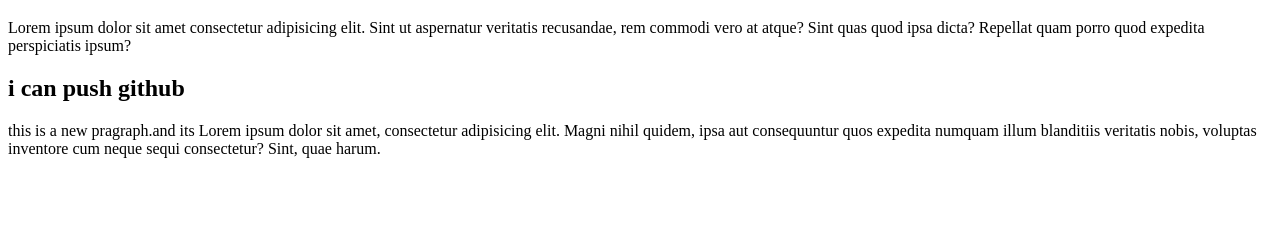
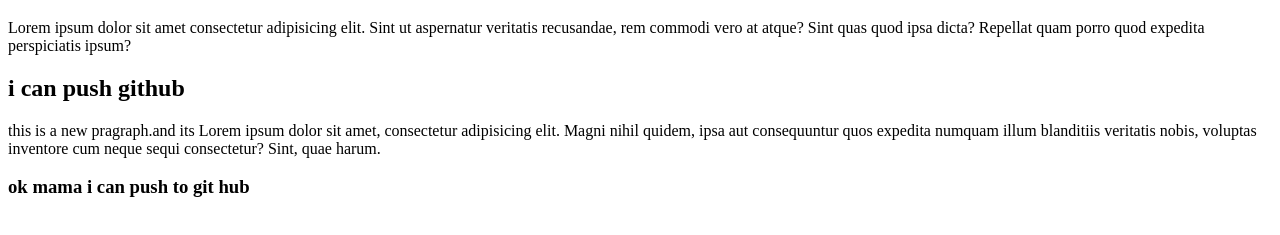
Before and after one commit to jahanur96/git-basic, a plain HTML site: page index.html in a window 1280 px wide. Shown: the part 61-296 px from the top of the page. Drawn offline with Linux system fonts and the light colour scheme.

Commit message:
learn github comment

```diff
--- a/index.html
+++ b/index.html
@@ -10,5 +10,6 @@
     <p>Lorem ipsum dolor sit amet consectetur adipisicing elit. Sint ut aspernatur veritatis recusandae, rem commodi vero at atque? Sint quas quod ipsa dicta? Repellat quam porro quod expedita perspiciatis ipsum?</p>
     <h2>i can push github</h2>
     <P>this is a new pragraph.and its Lorem ipsum dolor sit amet, consectetur adipisicing elit. Magni nihil quidem, ipsa aut consequuntur quos expedita numquam illum blanditiis veritatis nobis, voluptas inventore cum neque sequi consectetur? Sint, quae harum.</P>
+    <h3>ok mama i can push to git hub</h3>
 </body>
 </html>
```
